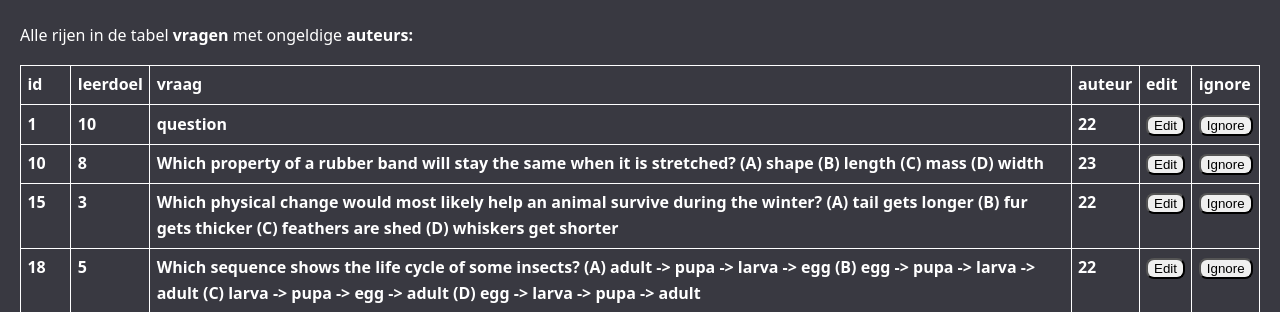
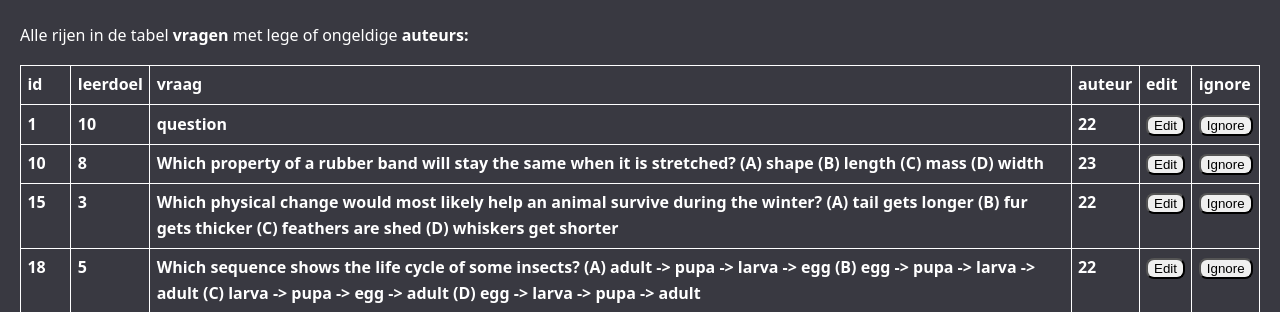
Before and after one commit to shavhp/WP2-MVC_testcorrect, a Flask app: page /auteurs in a window 1280 px wide. Shown: the part 66-378 px from the top of the page. Run offline with Flask 2, Linux system fonts and the light colour scheme; data comes from the database, SQL or seed files in the repository.

Commit message:
Update: Minor text changes on invalid 'auteurs' page.

```diff
--- a/templates/invalid_auteur.html
+++ b/templates/invalid_auteur.html
@@ -14,7 +14,7 @@
 
 <main>
 
-    <p>Alle rijen in de tabel <b>vragen</b> met ongeldige <b>auteurs<b>:</p>
+    <p>Alle rijen in de tabel <b>vragen</b> met lege of ongeldige <b>auteurs<b>:</p>
 
 <div class="container">
     <table>
```
